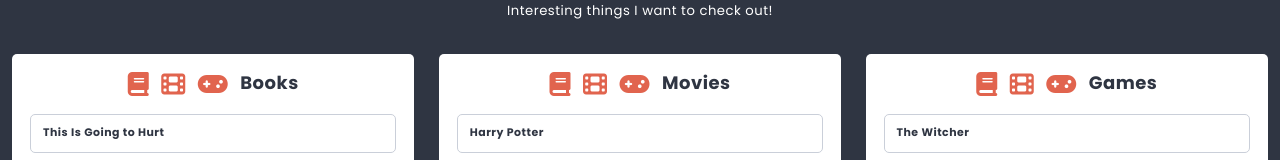
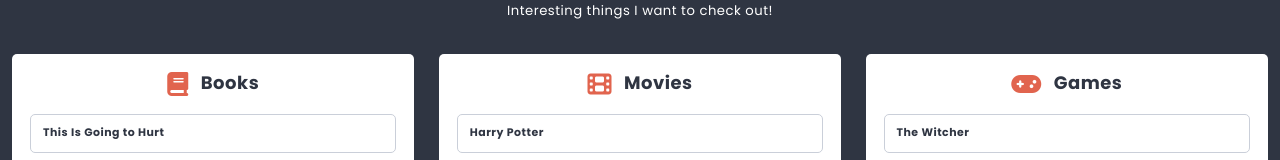
Before and after one commit to JLasek-git/first-react-app, a React app: page / in a window 1280 px wide. Shown: the part 378-538 px from the top of the page. Built offline with nearby package versions, Linux system fonts and the light colour scheme.

Commit message:
Add icons generation for all columns

```diff
--- a/src/components/Column/Column.js
+++ b/src/components/Column/Column.js
@@ -38,9 +38,7 @@
             <section className={styles.component}>
                 <h3 className={styles.title}>
                     <span className={styles.icon}>
-                        {listData.columns.map(({key, icon}) => (
-                        <Icon key={key} name={icon} />
-                        ))}
+                        <Icon name={this.props.icon} />
                     </span>
                     {this.props.title}
                 </h3>
```
